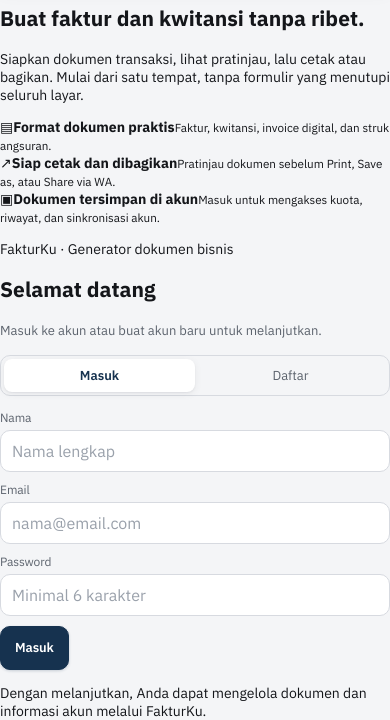
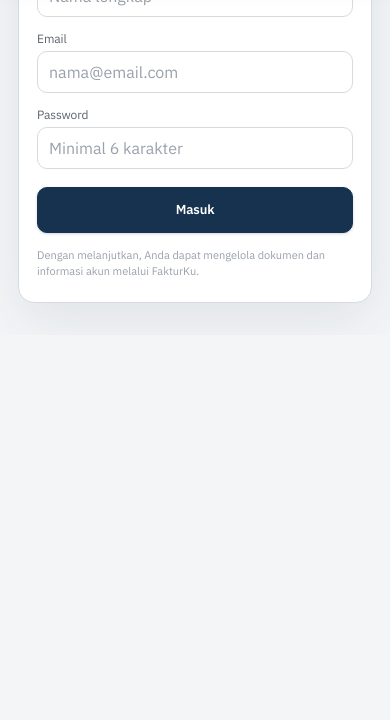
Before and after one commit to Arblok-Digital/fakturku, a plain HTML site: page index.html in a window 390 px wide. Shown: the part 847-1567 px from the top of the page. After the commit the page ends 1182 px from the top, so only its background shows below. Drawn offline with Linux system fonts and the light colour scheme; a script that the page names is missing.

Commit message:
Style responsive FakturKu landing and auth layout

```diff
--- a/css/app.css
+++ b/css/app.css
@@ -1355,3 +1355,44 @@ button, input, select, textarea { font: inherit; color: inherit; }
   }
   .output-actions .btn { padding-left: 7px; padding-right: 7px; font-size: 12px; }
 }
+
+
+/* Public landing and side-by-side account entry. */
+#workspace[hidden], #auth-modal[hidden] { display: none !important; }
+.landing-shell {
+  min-height: 100vh;
+  display: grid;
+  grid-template-columns: minmax(0, 1.2fr) minmax(320px, 0.8fr);
+  gap: clamp(28px, 6vw, 88px);
+  align-items: center;
+  padding: clamp(28px, 6vw, 84px);
+  background: radial-gradient(ellipse at 15% 10%, #e8f0f7 0, transparent 44%), var(--surface);
+}
+.landing-copy { max-width: 680px; margin: 0 auto; }
+.landing-brand { display: flex; align-items: center; gap: 10px; color: var(--navy-700); font-size: 18px; font-weight: 700; margin-bottom: clamp(40px, 7vh, 76px); }
+.landing-brand .logo { display:inline-flex; width:34px; height:34px; border-radius:10px; align-items:center; justify-content:center; background:var(--navy-700); color:#fff; font-size:19px; }
+.landing-brand .mark { font:600 10px var(--font-mono); background:var(--navy-100); padding:4px 7px; border-radius:999px; letter-spacing:.08em; }
+.landing-eyebrow { color:var(--teal-600); font-size:11px; font-weight:700; letter-spacing:.16em; margin:0 0 14px; }
+.landing-copy h1 { color:var(--navy-700); font-size:clamp(34px,4.5vw,58px); line-height:1.06; letter-spacing:-.045em; max-width:620px; margin:0 0 18px; }
+.landing-lead { color:var(--ink-500); font-size:clamp(15px,1.4vw,18px); line-height:1.75; max-width:560px; margin:0 0 30px; }
+.landing-benefits { display:grid; gap:18px; }
+.landing-benefits > div { display:flex; gap:13px; align-items:flex-start; }
+.benefit-icon { width:38px; height:38px; flex:none; display:flex; align-items:center; justify-content:center; border-radius:11px; background:#e1ecef; color:var(--navy-700); font-size:19px; font-weight:700; }
+.landing-benefits b, .landing-benefits small { display:block; }
+.landing-benefits b { color:var(--ink-900); font-size:14px; margin:1px 0 4px; }
+.landing-benefits small { color:var(--ink-500); font-size:12.5px; line-height:1.55; }
+.landing-footnote { margin-top:44px; color:var(--ink-300); font-size:11px; }
+.landing-auth { width:100%; max-width:420px; margin:0 auto; padding:clamp(22px,3vw,34px); border:1px solid var(--line); border-radius:20px; background:var(--paper); box-shadow:0 18px 55px rgba(22,50,79,.09); }
+.landing-auth h2 { color:var(--navy-700); font-size:24px; letter-spacing:-.03em; margin:0 0 7px; }
+.landing-auth .field { margin-bottom:14px; }
+.landing-auth #auth-go { width:100%; margin-top:4px; min-height:46px; }
+.landing-auth .auth-note { font-size:11px; color:var(--ink-300); line-height:1.5; margin:14px 0 0; }
+@media (max-width: 760px) {
+  .landing-shell { min-height:100dvh; grid-template-columns:1fr; gap:28px; padding:24px 18px 32px; align-content:start; }
+  .landing-brand { margin-bottom:30px; }
+  .landing-copy h1 { font-size:36px; }
+  .landing-lead { font-size:14px; margin-bottom:22px; }
+  .landing-benefits { gap:13px; }
+  .landing-footnote { margin-top:24px; }
+  .landing-auth { max-width:520px; padding:22px 18px; border-radius:16px; }
+}
```
